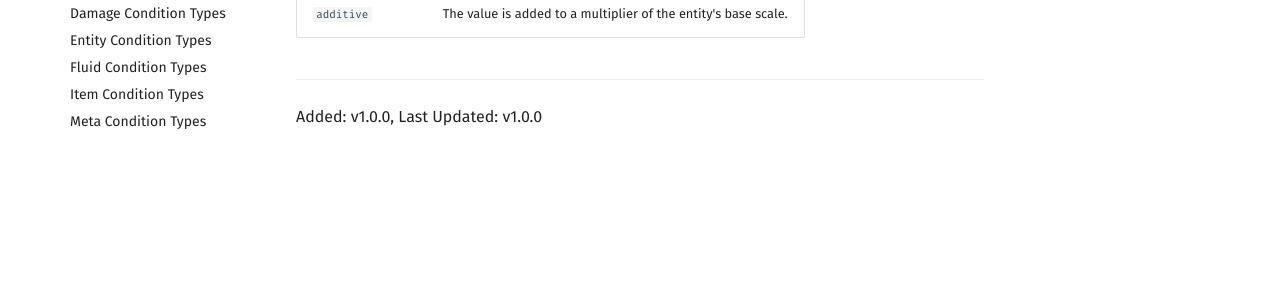
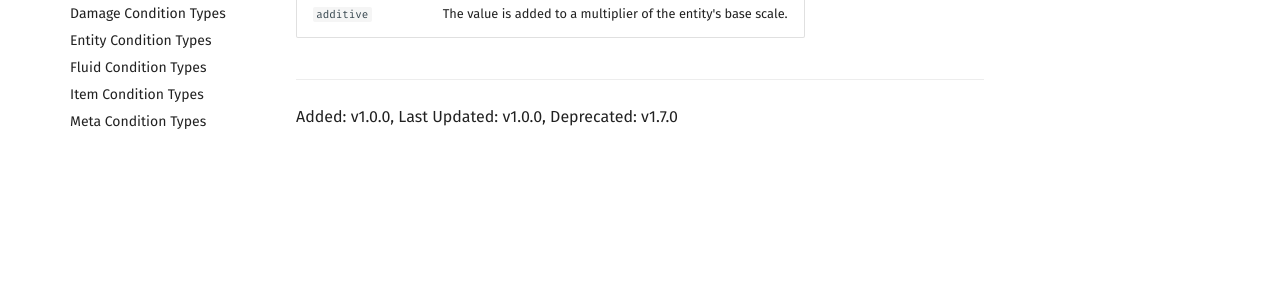
Before and after one commit to Jaxydog/AstralWiki, an MkDocs documentation site: the page built from docs/pages/origins/data_types/scale_operation.md, in a window 1280 px wide. Shown: the part 528-828 px from the top of the page. Built offline with MkDocs 1.6.1 and Material for MkDocs 9.7.7, drawn with Linux system fonts in a browser that asks for light colours; comment, search, counter and statistics services are not loaded.

Commit message:
Add deprecated versions

```diff
--- a/docs/pages/origins/data_types/scale_operation.md
+++ b/docs/pages/origins/data_types/scale_operation.md
@@ -14,4 +14,4 @@ A [String](https://origins.readthedocs.io/en/1.10.0/types/data_types/string/) us
 
 ---
 
-Added: v1.0.0, Last Updated: v1.0.0
+Added: v1.0.0, Last Updated: v1.0.0, Deprecated: v1.7.0
```
Also changed, not shown: docs/pages/origins/power_types/scale.md (+1 -1 lines).
